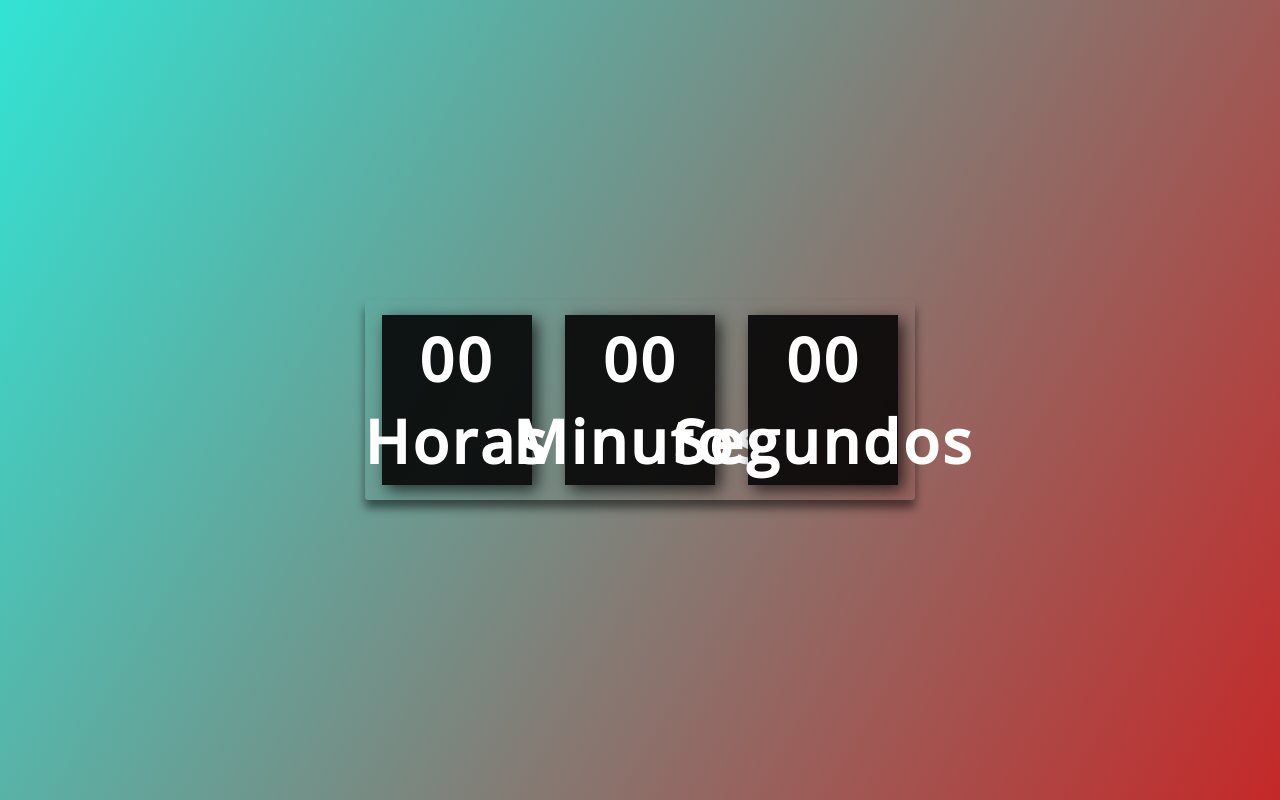
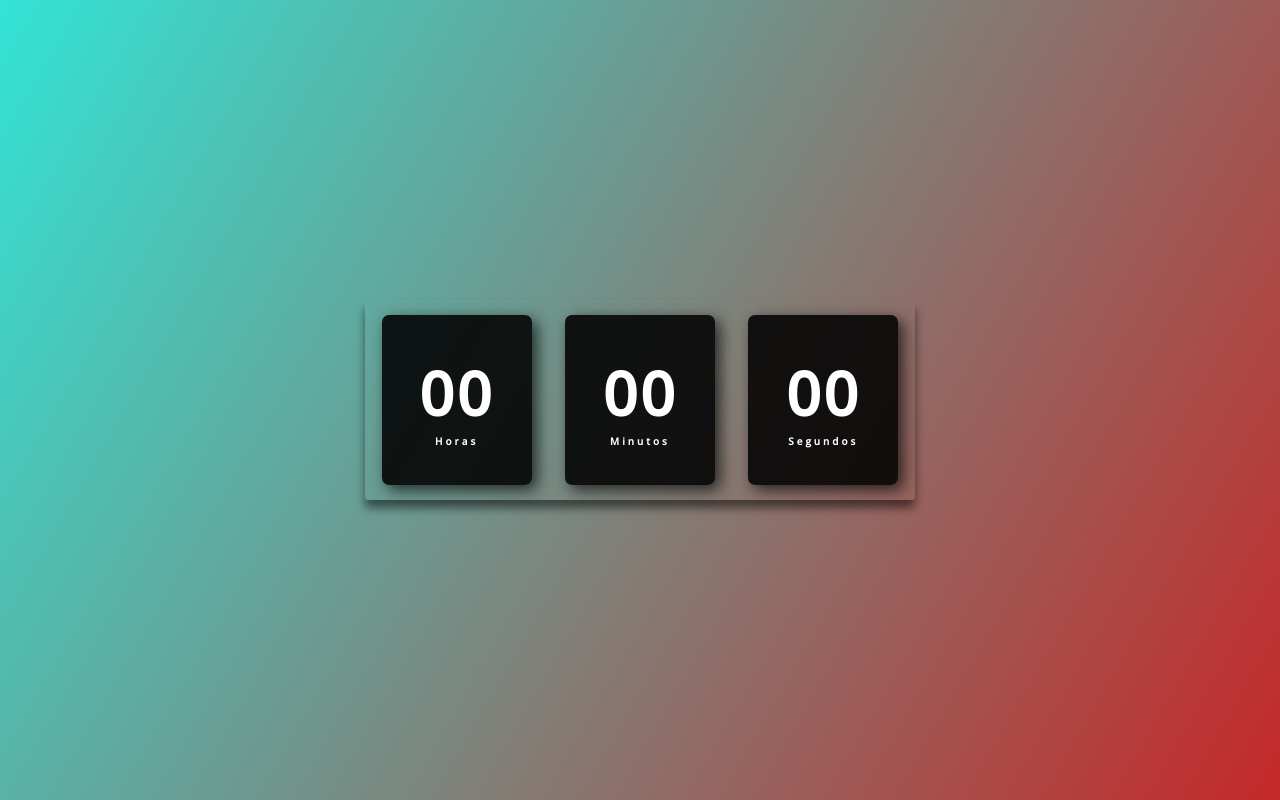
Before and after one commit to Pablo-jesuss/Relogio-digital, a plain HTML site: page index.html in a window 1280 px wide. Drawn offline with nearby package versions, Linux system fonts and the light colour scheme.

Commit message:
span tempo

```diff
--- a/style.css
+++ b/style.css
@@ -35,7 +35,7 @@ body {
   color: #fff;
   background: rgba(5, 5, 5, .9);
   box-shadow: 5px 5px 15px rgba(0, 0, 0, .7);
-  border: 7px;
+  border-radius: 7px;
   letter-spacing: 3px;
 }
 
@@ -43,3 +43,7 @@ body {
   font-weight: bolder;
   font-size: 60px;
 }
+
+.relogio span.tempo {
+  font-size: 10px;
+}
```
